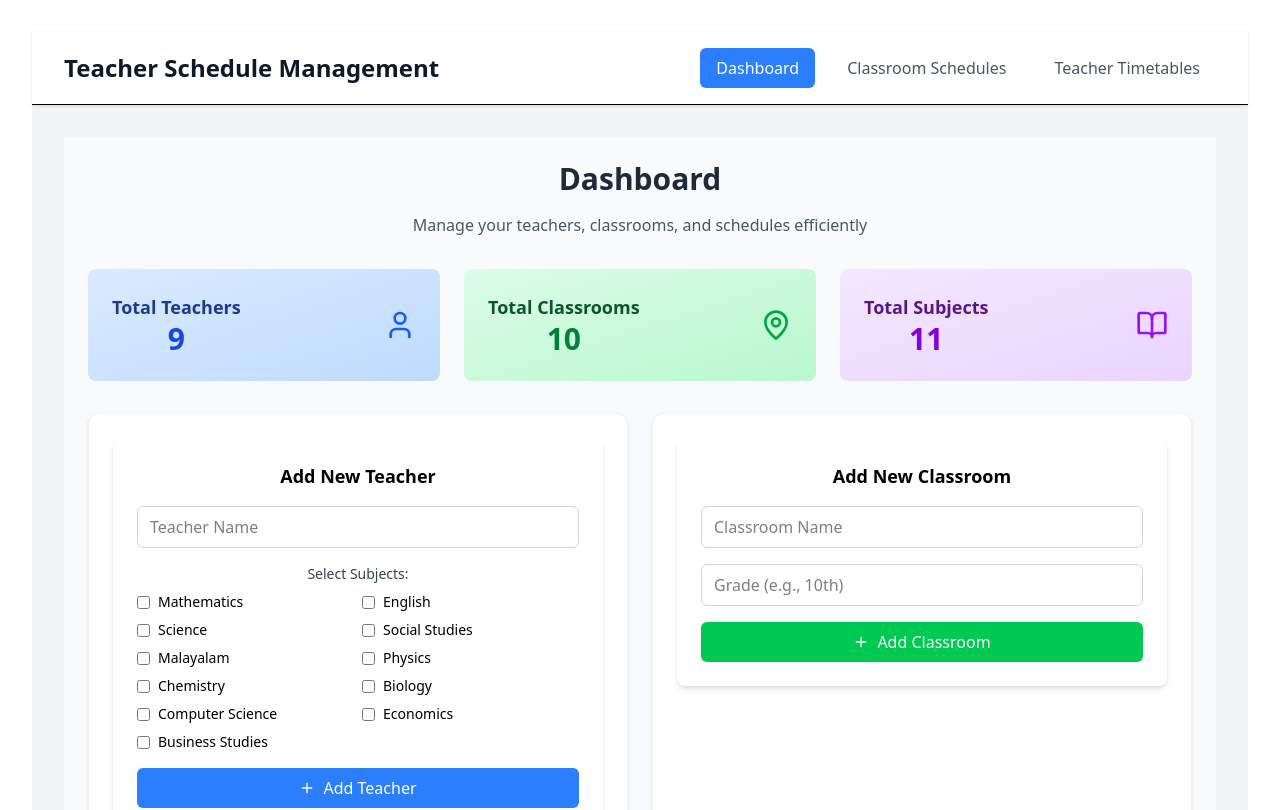
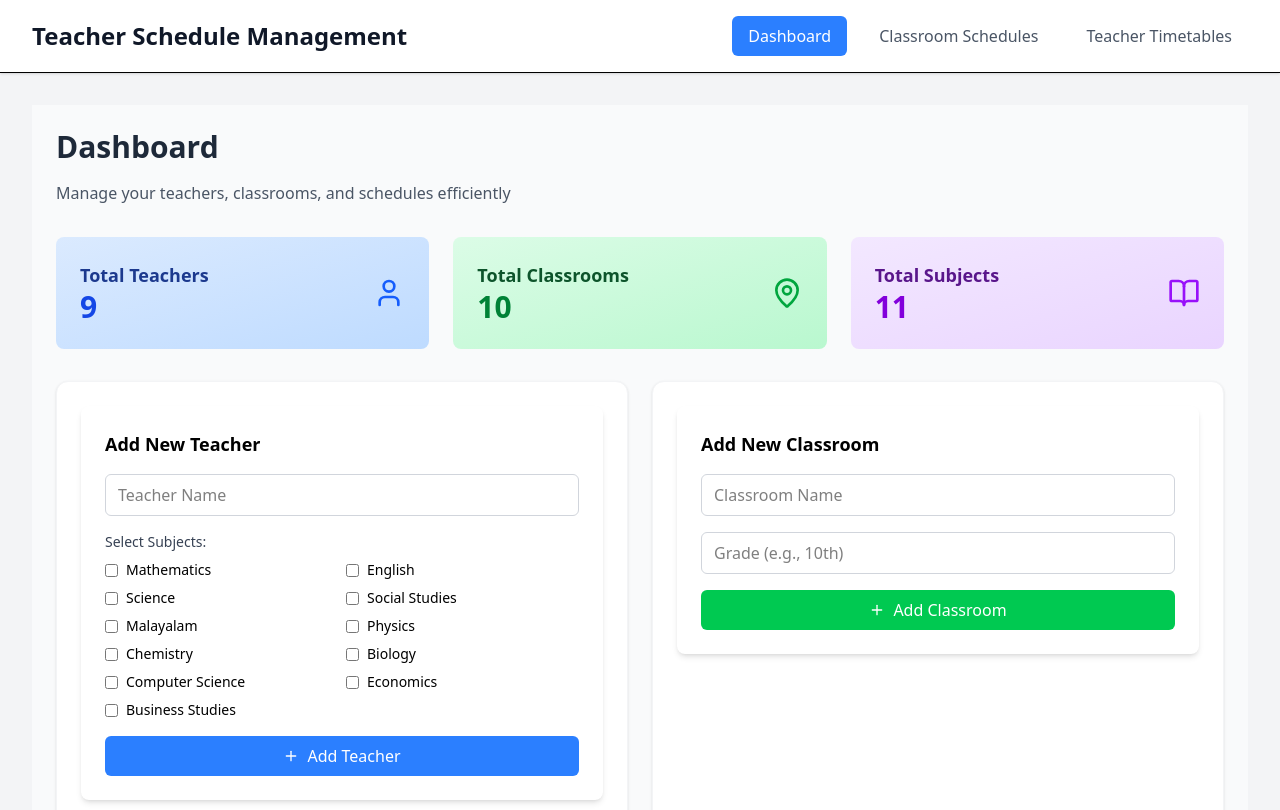
Before and after one commit to SHIBINSHA02/Planora_react, a React (Vite) app: page / in a window 1280 px wide. Shown: the top 810 px of the page. Built offline with nearby package versions, Linux system fonts and the light colour scheme.

Commit message:
adjusted views

```diff
--- a/src/App.css
+++ b/src/App.css
@@ -1,43 +1 @@
 /* src/App.css */
-#root {
-  max-width: 1280px;
-  margin: 0 auto;
-  padding: 2rem;
-  text-align: center;
-}
-
-.logo {
-  height: 6em;
-  padding: 1.5em;
-  will-change: filter;
-  transition: filter 300ms;
-}
-.logo:hover {
-  filter: drop-shadow(0 0 2em #75757eaa);
-}
-.logo.react:hover {
-  filter: drop-shadow(0 0 2em #61dafbaa);
-}
-
-@keyframes logo-spin {
-  from {
-    transform: rotate(0deg);
-  }
-  to {
-    transform: rotate(360deg);
-  }
-}
-
-@media (prefers-reduced-motion: no-preference) {
-  a:nth-of-type(2) .logo {
-    animation: logo-spin infinite 20s linear;
-  }
-}
-
-.card {
-  padding: 2em;
-}
-
-.read-the-docs {
-  color: #888;
-}
--- a/src/TeacherScheduleSystem.jsx
+++ b/src/TeacherScheduleSystem.jsx
@@ -44,7 +44,7 @@
         setCurrentView={setCurrentView}
       />
 
-      <div className="max-w-7xl mx-auto px-4 sm:px-6 lg:px-8 py-8">
+      <div className=" mx-auto px-4 sm:px-6 lg:px-8 py-8">
         {currentView === 'dashboard' && (
           <ErrorBoundary>
             <DashboardView
```
